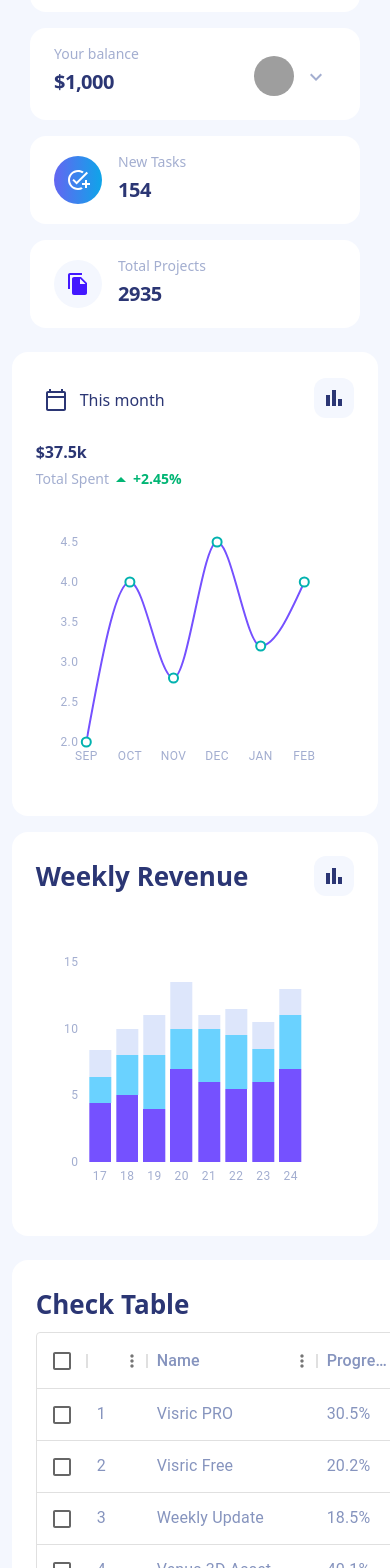
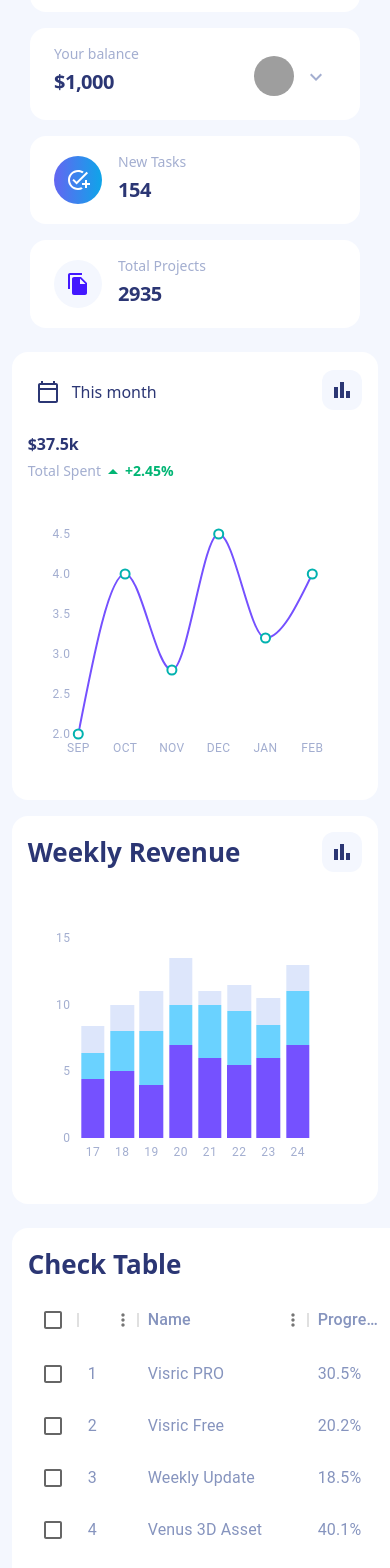
Before and after one commit to AbdullahKhan-101/React-Js-Test, a React (Create React App) app: page /dashboard in a window 390 px wide. Shown: the part 432-2000 px from the top of the page. Built offline with nearby package versions, Linux system fonts and the light colour scheme; grey boxes are pictures that could not be loaded.

Commit message:
css changes

```diff
--- a/src/App.css
+++ b/src/App.css
@@ -22,12 +22,16 @@
 }
 
 /* bar chart label */
-.css-1u0lry5-MuiChartsLegend-root {
+.css-1u0lry5-MuiChartsLegend-root,
+.MuiChartsAxis-line {
   display: none;
 }
 
 /* line and bar chart */
 .css-1k2u9zb-MuiChartsAxis-root .MuiChartsAxis-tickLabel {
+  fill: #a3aed0 !important;
+}
+.MuiChartsAxis-tickLabel {
   fill: #a3aed0 !important;
 }
 
@@ -38,21 +42,29 @@
 .css-1k2u9zb-MuiChartsAxis-root .MuiChartsAxis-tick {
   display: none !important;
 }
+.MuiChartsLegend-row,
+.MuiChartsLegend-series {
+  display: none !important;
+}
 .css-ptkaw2-MuiDataGrid-root .MuiDataGrid-withBorderColor {
   border: none !important;
 }
-.css-ptkaw2-MuiDataGrid-root {
+.css-ptkaw2-MuiDataGrid-root,
+.css-aop0yh,
+.MuiDataGrid-withBorderColor {
   border: none !important;
 }
 .MuiDataGrid-cellContent {
   color: #8694be !important;
   font-size: 16px !important;
 }
-.css-t89xny-MuiDataGrid-columnHeaderTitle {
+.css-t89xny-MuiDataGrid-columnHeaderTitle,
+.css-k008qs {
   color: #8694be;
   font-size: 16px !important;
 }
-.css-12wnr2w-MuiButtonBase-root-MuiCheckbox-root {
+.css-12wnr2w-MuiButtonBase-root-MuiCheckbox-root,
+.css-zun73v {
   color: #7551ff !important;
 }
 .css-de9k3v-MuiDataGrid-selectedRowCount,
@@ -60,6 +72,7 @@
 .css-zylse7-MuiButtonBase-root-MuiIconButton-root.Mui-disabled {
   color: #8694be !important;
 }
+
 .custom_scroll {
   /* width and height of the scrollbar */
   scrollbar-width: thin;
--- a/src/components/dashboard/BarChart.jsx
+++ b/src/components/dashboard/BarChart.jsx
@@ -17,7 +17,7 @@ const seriesC = {
 };
 const BarChartt = () => {
   return (
-    <div className="flex-1 rounded-2xl p-6 dark:bg-dark_primary bg-white transition">
+    <div className="flex-1 rounded-2xl sm:p-6 p-4 dark:bg-dark_primary bg-white transition">
       <div className="flex justify-between gap-2 items-center mb-4">
         <h2 className="text-[26px] dark:text-white text-primary transition font-semibold ">
           Weekly Revenue
--- a/src/components/dashboard/CheckTable.jsx
+++ b/src/components/dashboard/CheckTable.jsx
@@ -72,7 +72,7 @@ const rows = [
 
 const CheckTable = () => {
   return (
-    <div className="flex-1 custom_scroll rounded-2xl overflow-x-auto p-6 dark:bg-dark_primary bg-white transition">
+    <div className="flex-1 custom_scroll rounded-2xl overflow-x-auto sm:p-6 p-4 dark:bg-dark_primary bg-white transition">
       <div className="flex justify-between gap-2 items-center mb-2">
         <h2 className="text-[26px] dark:text-white text-primary transition font-semibold ">
           Check Table
--- a/src/components/dashboard/ComplexTable.jsx
+++ b/src/components/dashboard/ComplexTable.jsx
@@ -2,7 +2,7 @@ import React from "react";
 
 const ComplexTable = () => {
   return (
-    <div className="flex-1 rounded-2xl p-6 dark:bg-dark_primary bg-white transition">
+    <div className="flex-1 rounded-2xl sm:p-6 p-4 dark:bg-dark_primary bg-white transition">
       <h1 className="transition text-primary dark:text-white">Complex Table</h1>
     </div>
   );
--- a/src/components/dashboard/DailyTraffic.jsx
+++ b/src/components/dashboard/DailyTraffic.jsx
@@ -12,7 +12,7 @@ const seriesA = {
 const DailyTraffic = () => {
   return (
     <div className="flex-1 rounded-2xl  dark:bg-dark_primary bg-white transition">
-      <div className="flex justify-between p-6 gap-2 items-center">
+      <div className="flex justify-between sm:p-6 p-4 gap-2 items-center">
         <div>
           <p className="text-light_blue text-sm font-medium mt-1">
             Daily Traffic
--- a/src/components/dashboard/LineChart.jsx
+++ b/src/components/dashboard/LineChart.jsx
@@ -15,7 +15,7 @@ const countries = [
 const LineChartt = () => {
   const [selected, setSelected] = useState(countries[0]);
   return (
-    <div className="flex-1 rounded-2xl p-6 dark:bg-dark_primary bg-white transition dark:text-white text-primary">
+    <div className="flex-1 rounded-2xl sm:p-6 p-4 dark:bg-dark_primary bg-white transition dark:text-white text-primary">
       <div className="flex justify-between gap-2 items-center">
         <div className="z-10">
           <Listbox value={selected} onChange={setSelected}>
--- a/src/components/dashboard/PieChart.jsx
+++ b/src/components/dashboard/PieChart.jsx
@@ -2,7 +2,7 @@ import React from "react";
 
 const PieChart = () => {
   return (
-    <div className="flex-1 rounded-2xl p-6 dark:bg-dark_primary bg-white transition">
+    <div className="flex-1 rounded-2xl sm:p-6 p-4 dark:bg-dark_primary bg-white transition">
       <h1 className="transition text-primary dark:text-white">Pie Chart</h1>
     </div>
   );
--- a/src/components/dashboard/Tasks.jsx
+++ b/src/components/dashboard/Tasks.jsx
@@ -2,7 +2,7 @@ import React from "react";
 
 const Tasks = () => {
   return (
-    <div className="flex-1 rounded-2xl p-6 dark:bg-dark_primary bg-white transition">
+    <div className="flex-1 rounded-2xl sm:p-6 p-4 dark:bg-dark_primary bg-white transition">
       <h1 className="transition text-primary dark:text-white">Tasks</h1>
     </div>
   );
```
